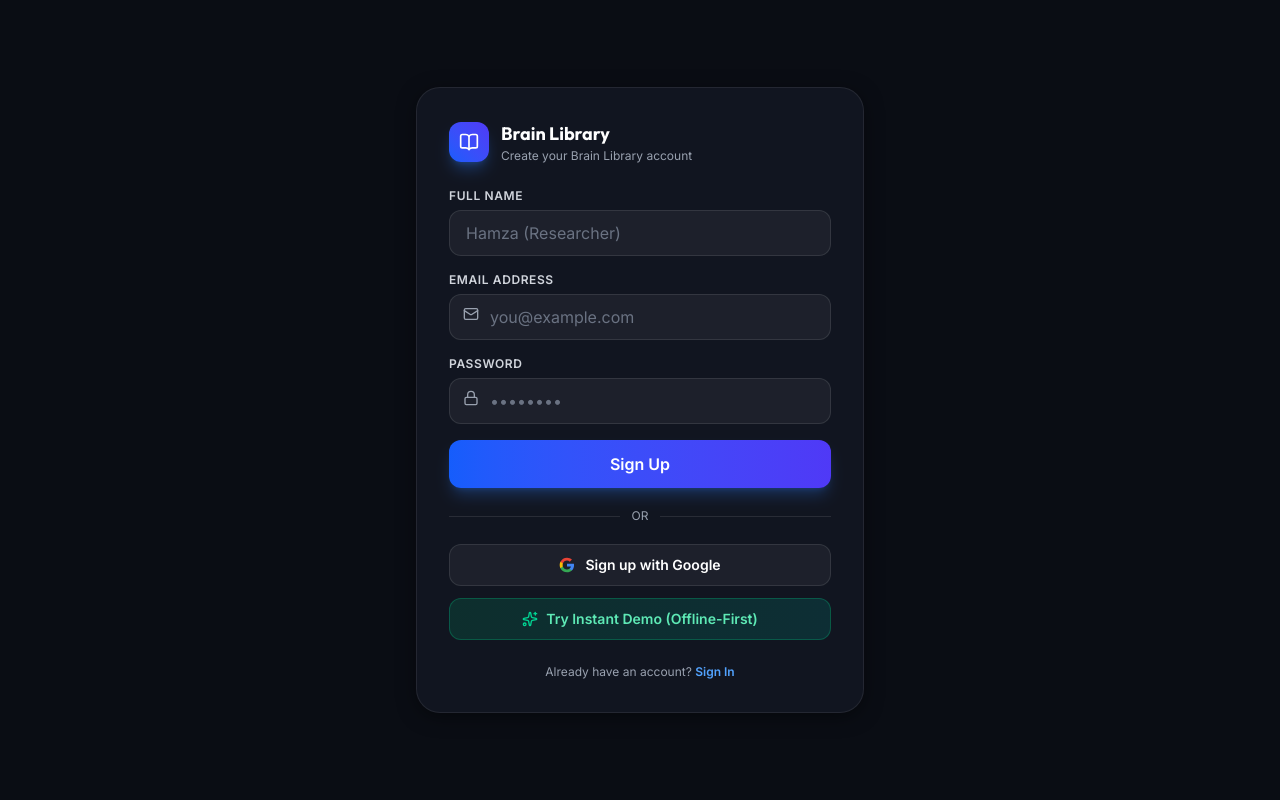
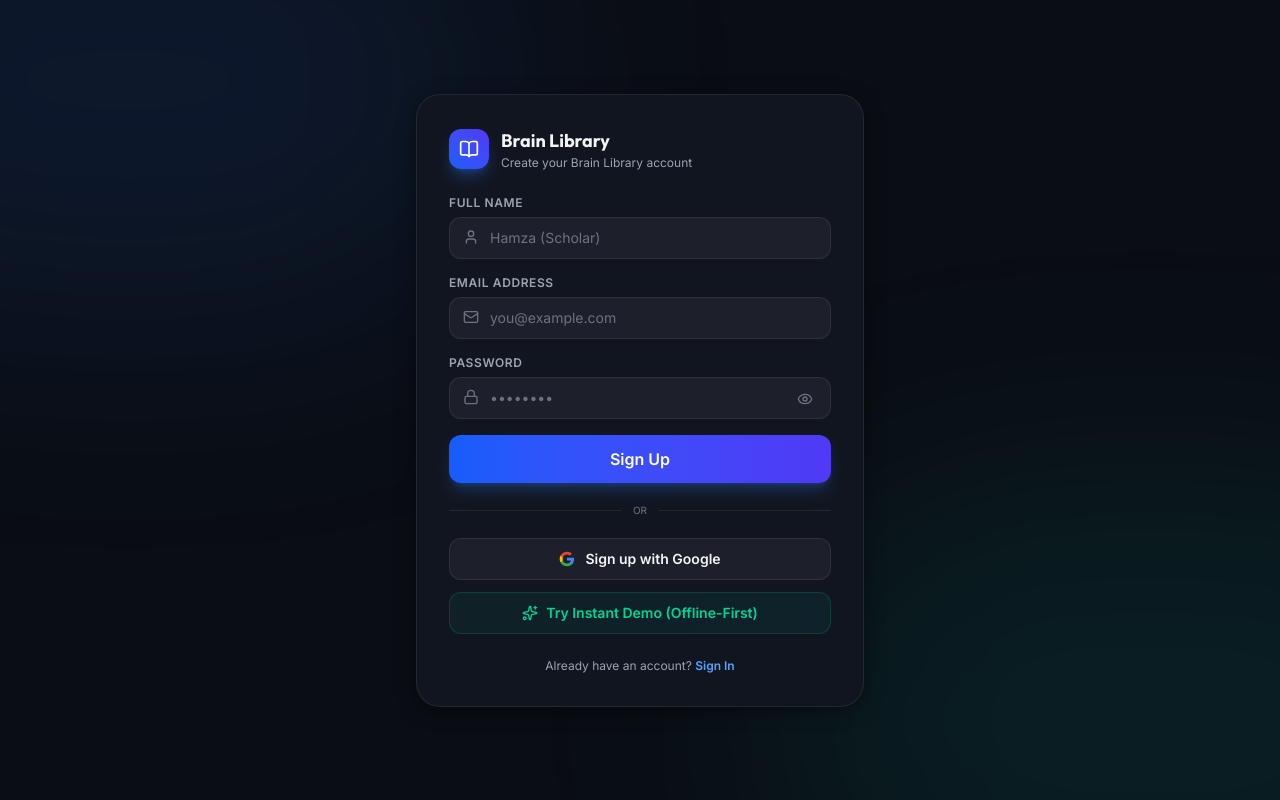
Before and after one commit to AliAhmedoo5/brainlibrary, a Next.js app: page /signup in a window 1280 px wide. Built offline with nearby package versions, Linux system fonts and the light colour scheme; no server answers; a web font is replaced by a local one.

Commit message:
Redesign login/signup UI: add password toggle, improve typography, auto-fallback for unconfigured Firebase

```diff
--- a/src/app/(auth)/login/page.tsx
+++ b/src/app/(auth)/login/page.tsx
@@ -4,8 +4,9 @@
 import { useRouter } from 'next/navigation';
 import { useAuth, formatAuthError } from '@/hooks/useAuth';
 import { useLocale } from '@/lib/i18n/LocaleContext';
-import { Mail, Lock, Sparkles, BookOpen, Loader2, CheckCircle2, AlertCircle } from 'lucide-react';
+import { Mail, Lock, Sparkles, BookOpen, Loader2, CheckCircle2, AlertCircle, Eye, EyeOff, CloudOff } from 'lucide-react';
 import Link from 'next/link';
+import { isFirebaseConfigured } from '@/lib/firebase';
 
 export default function LoginPage() {
   const router = useRouter();
@@ -13,6 +14,7 @@
   const { signInWithEmail, signInWithGoogle, signInAsDemo } = useAuth();
   const [email, setEmail] = useState('');
   const [password, setPassword] = useState('');
+  const [showPassword, setShowPassword] = useState(false);
   const [error, setError] = useState('');
   const [success, setSuccess] = useState('');
   const [loading, setLoading] = useState(false);
@@ -20,6 +22,7 @@
 
   const handleLogin = async (e: React.FormEvent) => {
     e.preventDefault();
+    if (!isFirebaseConfigured) return;
     setError('');
     setSuccess('');
     setLoading(true);
@@ -37,6 +40,7 @@
   };
 
   const handleGoogleLogin = async () => {
+    if (!isFirebaseConfigured) return;
     setError('');
     setSuccess('');
     setGoogleLoading(true);
@@ -56,17 +60,32 @@
   const isBusy = loading || googleLoading;
 
   return (
-    <div className="min-h-screen flex items-center justify-center p-4">
-      <div className="glass-panel w-full max-w-md rounded-3xl p-8 shadow-2xl border border-white/10">
+    <div className="min-h-screen flex items-center justify-center p-4 relative overflow-hidden bg-[var(--bg-canvas)]">
+      {/* Decorative Gradient Background Elements */}
+      <div className="absolute top-[-20%] left-[-20%] w-[60%] h-[60%] rounded-full bg-blue-500/10 blur-[120px] pointer-events-none" />
+      <div className="absolute bottom-[-20%] right-[-20%] w-[60%] h-[60%] rounded-full bg-teal-500/10 blur-[120px] pointer-events-none" />
+
+      <div className="glass-panel w-full max-w-md rounded-3xl p-8 shadow-2xl border border-[var(--border-color)] bg-[var(--bg-surface)] text-[var(--text-primary)] transition-all duration-300 relative z-10">
         <div className="flex items-center gap-3 mb-6">
           <div className="w-10 h-10 rounded-xl bg-gradient-to-tr from-blue-600 to-indigo-600 flex items-center justify-center shadow-lg shadow-blue-500/30 text-white font-bold">
             <BookOpen className="w-5 h-5" />
           </div>
           <div>
-            <h1 className="text-lg font-bold text-white">{dict.appTitle}</h1>
-            <p className="text-xs text-gray-400">{dict.welcomeBack}</p>
+            <h1 className="text-lg font-bold text-[var(--text-primary)]">{dict.appTitle}</h1>
+            <p className="text-xs text-[var(--text-secondary)]">{dict.welcomeBack}</p>
           </div>
         </div>
+
+        {/* Firebase Config warning / Mode Selector */}
+        {!isFirebaseConfigured && (
+          <div className="mb-5 p-4 rounded-2xl bg-amber-500/10 border border-amber-500/20 text-xs text-amber-300 flex items-start gap-3 animate-fadeIn">
+            <CloudOff className="w-4 h-4 text-amber-400 shrink-0 mt-0.5" />
+            <div>
+              <p className="font-semibold text-amber-200 mb-0.5">Local Mode Active</p>
+              <p className="text-gray-400 leading-normal">Cloud sync (Email/Google login) is disabled because Firebase credentials are not configured in `.env.local`. You can start writing instantly in offline-first Demo Mode.</p>
+            </div>
+          </div>
+        )}
 
         {/* Error Banner */}
         {error && (
@@ -84,13 +103,33 @@
           </div>
         )}
 
+        {/* Demo Mode - Primary choice if Firebase isn't configured */}
+        {!isFirebaseConfigured ? (
+          <div className="space-y-4">
+            <button
+              type="button"
+              onClick={async () => {
+                await signInAsDemo();
+                router.push('/');
+              }}
+              className="w-full py-3.5 rounded-xl text-sm font-semibold bg-gradient-to-r from-blue-600 to-indigo-600 text-white hover:from-blue-500 hover:to-indigo-500 shadow-lg shadow-blue-500/25 transition-all duration-200 transform hover:scale-[1.01] flex items-center justify-center gap-2"
+            >
+              <Sparkles className="w-4 h-4 text-white" />
+              <span>{dict.continueAsDemo}</span>
+            </button>
+
+            <div className="pt-2 text-center">
+              <p className="text-[10px] text-gray-500">All features (Urdu Nastaliq, local storage, rich-text editor, categories) are fully functional offline.</p>
+            </div>
+          </div>
+        ) : (
           <form onSubmit={handleLogin} className="space-y-4">
             <div>
-            <label className="block text-xs font-semibold text-gray-300 uppercase tracking-wider mb-1.5">
+              <label className="block text-xs font-semibold text-[var(--text-secondary)] uppercase tracking-wider mb-1.5">
                 {dict.emailLabel}
               </label>
               <div className="relative">
-              <Mail className="absolute left-3.5 top-3 w-4 h-4 text-gray-400" />
+                <Mail className="absolute left-3.5 top-3 w-4 h-4 text-[var(--text-muted)]" />
                 <input
                   type="email"
                   required
@@ -98,26 +137,37 @@
                   value={email}
                   onChange={(e) => setEmail(e.target.value)}
                   placeholder="you@example.com"
-                className="w-full pl-10 pr-4 py-2.5 rounded-xl bg-white/5 border border-white/10 text-white placeholder-gray-500 focus:outline-none focus:border-blue-500 disabled:opacity-50 transition"
+                  className="w-full pl-10 pr-4 py-2.5 rounded-xl bg-[var(--bg-subtle)] border border-[var(--border-color)] text-[var(--text-primary)] placeholder-[var(--text-muted)] focus:outline-none focus:border-blue-500 text-sm disabled:opacity-50 transition"
                 />
               </div>
             </div>
 
             <div>
-            <label className="block text-xs font-semibold text-gray-300 uppercase tracking-wider mb-1.5">
+              <label className="block text-xs font-semibold text-[var(--text-secondary)] uppercase tracking-wider mb-1.5">
                 {dict.passwordLabel}
               </label>
               <div className="relative">
-              <Lock className="absolute left-3.5 top-3 w-4 h-4 text-gray-400" />
+                <Lock className="absolute left-3.5 top-3 w-4 h-4 text-[var(--text-muted)]" />
                 <input
-                type="password"
+                  type={showPassword ? "text" : "password"}
                   required
                   disabled={isBusy}
                   value={password}
                   onChange={(e) => setPassword(e.target.value)}
                   placeholder="••••••••"
-                className="w-full pl-10 pr-4 py-2.5 rounded-xl bg-white/5 border border-white/10 text-white placeholder-gray-500 focus:outline-none focus:border-blue-500 disabled:opacity-50 transition"
+                  className="w-full pl-10 pr-11 py-2.5 rounded-xl bg-[var(--bg-subtle)] border border-[var(--border-color)] text-[var(--text-primary)] placeholder-[var(--text-muted)] focus:outline-none focus:border-blue-500 text-sm disabled:opacity-50 transition"
                 />
+                <button
+                  type="button"
+                  onClick={() => setShowPassword(!showPassword)}
+                  className="absolute right-3.5 top-2.5 p-1 rounded-md text-[var(--text-muted)] hover:text-[var(--text-secondary)] focus:outline-none"
+                >
+                  {showPassword ? (
+                    <EyeOff className="w-4 h-4" />
+                  ) : (
+                    <Eye className="w-4 h-4" />
+                  )}
+                </button>
               </div>
             </div>
 
@@ -136,11 +186,14 @@
               )}
             </button>
           </form>
+        )}
 
+        {isFirebaseConfigured && (
+          <>
             <div className="my-5 flex items-center">
-          <div className="flex-1 h-px bg-white/10" />
-          <span className="px-3 text-xs text-gray-400 uppercase">OR</span>
-          <div className="flex-1 h-px bg-white/10" />
+              <div className="flex-1 h-px bg-[var(--border-color)]" />
+              <span className="px-3 text-[10px] text-[var(--text-muted)] uppercase">OR</span>
+              <div className="flex-1 h-px bg-[var(--border-color)]" />
             </div>
 
             <div className="space-y-3">
@@ -148,7 +201,7 @@
                 type="button"
                 disabled={isBusy}
                 onClick={handleGoogleLogin}
-            className="w-full py-2.5 rounded-xl text-sm font-semibold bg-white/5 hover:bg-white/10 border border-white/10 text-white transition disabled:opacity-50 flex items-center justify-center gap-2.5"
+                className="w-full py-2.5 rounded-xl text-sm font-semibold bg-[var(--bg-subtle)] hover:bg-[var(--bg-subtle-hover)] border border-[var(--border-color)] text-[var(--text-primary)] transition disabled:opacity-50 flex items-center justify-center gap-2.5"
               >
                 {googleLoading ? (
                   <>
@@ -187,19 +240,21 @@
                   await signInAsDemo();
                   router.push('/');
                 }}
-            className="w-full py-2.5 rounded-xl text-sm font-semibold bg-gradient-to-r from-emerald-600/20 to-teal-600/20 hover:from-emerald-600/30 hover:to-teal-600/30 border border-emerald-500/30 text-emerald-300 transition disabled:opacity-50 flex items-center justify-center gap-2"
+                className="w-full py-2.5 rounded-xl text-sm font-semibold bg-gradient-to-r from-emerald-600/10 to-teal-600/10 hover:from-emerald-600/20 hover:to-teal-600/20 border border-emerald-500/20 text-emerald-400 transition disabled:opacity-50 flex items-center justify-center gap-2"
               >
                 <Sparkles className="w-4 h-4 text-emerald-400" />
                 <span>{dict.continueAsDemo}</span>
               </button>
             </div>
 
-        <div className="mt-6 text-center text-xs text-gray-400">
+            <div className="mt-6 text-center text-xs text-[var(--text-secondary)]">
               <span>{dict.noAccountPrompt} </span>
               <Link href="/signup" className="text-blue-400 font-semibold hover:underline">
                 {dict.signUp}
               </Link>
             </div>
+          </>
+        )}
       </div>
     </div>
   );
--- a/src/app/(auth)/signup/page.tsx
+++ b/src/app/(auth)/signup/page.tsx
@@ -4,8 +4,9 @@
 import { useRouter } from 'next/navigation';
 import { useAuth, formatAuthError } from '@/hooks/useAuth';
 import { useLocale } from '@/lib/i18n/LocaleContext';
-import { Mail, Lock, Sparkles, BookOpen, Loader2, CheckCircle2, AlertCircle } from 'lucide-react';
+import { Mail, Lock, Sparkles, BookOpen, Loader2, CheckCircle2, AlertCircle, Eye, EyeOff, CloudOff, User } from 'lucide-react';
 import Link from 'next/link';
+import { isFirebaseConfigured } from '@/lib/firebase';
 
 export default function SignupPage() {
   const router = useRouter();
@@ -14,6 +15,7 @@
   const [email, setEmail] = useState('');
   const [password, setPassword] = useState('');
   const [name, setName] = useState('');
+  const [showPassword, setShowPassword] = useState(false);
   const [error, setError] = useState('');
   const [success, setSuccess] = useState('');
   const [loading, setLoading] = useState(false);
@@ -21,6 +23,7 @@
 
   const handleSignup = async (e: React.FormEvent) => {
     e.preventDefault();
+    if (!isFirebaseConfigured) return;
     setError('');
     setSuccess('');
     setLoading(true);
@@ -38,6 +41,7 @@
   };
 
   const handleGoogleSignup = async () => {
+    if (!isFirebaseConfigured) return;
     setError('');
     setSuccess('');
     setGoogleLoading(true);
@@ -57,17 +61,32 @@
   const isBusy = loading || googleLoading;
 
   return (
-    <div className="min-h-screen flex items-center justify-center p-4">
-      <div className="glass-panel w-full max-w-md rounded-3xl p-8 shadow-2xl border border-white/10">
+    <div className="min-h-screen flex items-center justify-center p-4 relative overflow-hidden bg-[var(--bg-canvas)]">
+      {/* Decorative Gradient Background Elements */}
+      <div className="absolute top-[-20%] left-[-20%] w-[60%] h-[60%] rounded-full bg-blue-500/10 blur-[120px] pointer-events-none" />
+      <div className="absolute bottom-[-20%] right-[-20%] w-[60%] h-[60%] rounded-full bg-teal-500/10 blur-[120px] pointer-events-none" />
+
+      <div className="glass-panel w-full max-w-md rounded-3xl p-8 shadow-2xl border border-[var(--border-color)] bg-[var(--bg-surface)] text-[var(--text-primary)] transition-all duration-300 relative z-10">
         <div className="flex items-center gap-3 mb-6">
           <div className="w-10 h-10 rounded-xl bg-gradient-to-tr from-blue-600 to-indigo-600 flex items-center justify-center shadow-lg shadow-blue-500/30 text-white font-bold">
             <BookOpen className="w-5 h-5" />
           </div>
           <div>
-            <h1 className="text-lg font-bold text-white">{dict.appTitle}</h1>
-            <p className="text-xs text-gray-400">{dict.createAccount}</p>
+            <h1 className="text-lg font-bold text-[var(--text-primary)]">{dict.appTitle}</h1>
+            <p className="text-xs text-[var(--text-secondary)]">{dict.createAccount}</p>
           </div>
         </div>
+
+        {/* Firebase Config warning / Mode Selector */}
+        {!isFirebaseConfigured && (
+          <div className="mb-5 p-4 rounded-2xl bg-amber-500/10 border border-amber-500/20 text-xs text-amber-300 flex items-start gap-3 animate-fadeIn">
+            <CloudOff className="w-4 h-4 text-amber-400 shrink-0 mt-0.5" />
+            <div>
+              <p className="font-semibold text-amber-200 mb-0.5">Local Mode Active</p>
+              <p className="text-gray-400 leading-normal">Cloud sync (Email/Google signup) is disabled because Firebase credentials are not configured in `.env.local`. You can start writing instantly in offline-first Demo Mode.</p>
+            </div>
+          </div>
+        )}
 
         {/* Error Banner */}
         {error && (
@@ -85,28 +104,51 @@
           </div>
         )}
 
+        {/* Demo Mode - Primary choice if Firebase isn't configured */}
+        {!isFirebaseConfigured ? (
+          <div className="space-y-4">
+            <button
+              type="button"
+              onClick={async () => {
+                await signInAsDemo();
+                router.push('/');
+              }}
+              className="w-full py-3.5 rounded-xl text-sm font-semibold bg-gradient-to-r from-blue-600 to-indigo-600 text-white hover:from-blue-500 hover:to-indigo-500 shadow-lg shadow-blue-500/25 transition-all duration-200 transform hover:scale-[1.01] flex items-center justify-center gap-2"
+            >
+              <Sparkles className="w-4 h-4 text-white" />
+              <span>{dict.continueAsDemo}</span>
+            </button>
+
+            <div className="pt-2 text-center">
+              <p className="text-[10px] text-gray-500">All features (Urdu Nastaliq, local storage, rich-text editor, categories) are fully functional offline.</p>
+            </div>
+          </div>
+        ) : (
           <form onSubmit={handleSignup} className="space-y-4">
             <div>
-            <label className="block text-xs font-semibold text-gray-300 uppercase tracking-wider mb-1.5">
+              <label className="block text-xs font-semibold text-[var(--text-secondary)] uppercase tracking-wider mb-1.5">
                 Full Name
               </label>
+              <div className="relative">
+                <User className="absolute left-3.5 top-3 w-4 h-4 text-[var(--text-muted)]" />
                 <input
                   type="text"
                   required
                   disabled={isBusy}
                   value={name}
                   onChange={(e) => setName(e.target.value)}
-              placeholder="Hamza (Researcher)"
-              className="w-full px-4 py-2.5 rounded-xl bg-white/5 border border-white/10 text-white placeholder-gray-500 focus:outline-none focus:border-blue-500 disabled:opacity-50 transition"
+                  placeholder="Hamza (Scholar)"
+                  className="w-full pl-10 pr-4 py-2.5 rounded-xl bg-[var(--bg-subtle)] border border-[var(--border-color)] text-[var(--text-primary)] placeholder-[var(--text-muted)] focus:outline-none focus:border-blue-500 text-sm disabled:opacity-50 transition"
                 />
+              </div>
             </div>
 
             <div>
-            <label className="block text-xs font-semibold text-gray-300 uppercase tracking-wider mb-1.5">
+              <label className="block text-xs font-semibold text-[var(--text-secondary)] uppercase tracking-wider mb-1.5">
                 {dict.emailLabel}
               </label>
               <div className="relative">
-              <Mail className="absolute left-3.5 top-3 w-4 h-4 text-gray-400" />
+                <Mail className="absolute left-3.5 top-3 w-4 h-4 text-[var(--text-muted)]" />
                 <input
                   type="email"
                   required
@@ -114,26 +156,37 @@
                   value={email}
                   onChange={(e) => setEmail(e.target.value)}
                   placeholder="you@example.com"
-                className="w-full pl-10 pr-4 py-2.5 rounded-xl bg-white/5 border border-white/10 text-white placeholder-gray-500 focus:outline-none focus:border-blue-500 disabled:opacity-50 transition"
+                  className="w-full pl-10 pr-4 py-2.5 rounded-xl bg-[var(--bg-subtle)] border border-[var(--border-color)] text-[var(--text-primary)] placeholder-[var(--text-muted)] focus:outline-none focus:border-blue-500 text-sm disabled:opacity-50 transition"
                 />
               </div>
             </div>
 
             <div>
-            <label className="block text-xs font-semibold text-gray-300 uppercase tracking-wider mb-1.5">
+              <label className="block text-xs font-semibold text-[var(--text-secondary)] uppercase tracking-wider mb-1.5">
                 {dict.passwordLabel}
               </label>
               <div className="relative">
-              <Lock className="absolute left-3.5 top-3 w-4 h-4 text-gray-400" />
+                <Lock className="absolute left-3.5 top-3 w-4 h-4 text-[var(--text-muted)]" />
                 <input
-                type="password"
+                  type={showPassword ? "text" : "password"}
                   required
                   disabled={isBusy}
                   value={password}
                   onChange={(e) => setPassword(e.target.value)}
                   placeholder="••••••••"
-                className="w-full pl-10 pr-4 py-2.5 rounded-xl bg-white/5 border border-white/10 text-white placeholder-gray-500 focus:outline-none focus:border-blue-500 disabled:opacity-50 transition"
+                  className="w-full pl-10 pr-11 py-2.5 rounded-xl bg-[var(--bg-subtle)] border border-[var(--border-color)] text-[var(--text-primary)] placeholder-[var(--text-muted)] focus:outline-none focus:border-blue-500 text-sm disabled:opacity-50 transition"
                 />
+                <button
+                  type="button"
+                  onClick={() => setShowPassword(!showPassword)}
+                  className="absolute right-3.5 top-2.5 p-1 rounded-md text-[var(--text-muted)] hover:text-[var(--text-secondary)] focus:outline-none"
+                >
+                  {showPassword ? (
+                    <EyeOff className="w-4 h-4" />
+                  ) : (
+                    <Eye className="w-4 h-4" />
+                  )}
+                </button>
               </div>
             </div>
 
@@ -152,11 +205,14 @@
               )}
             </button>
           </form>
+        )}
 
+        {isFirebaseConfigured && (
+          <>
             <div className="my-5 flex items-center">
-          <div className="flex-1 h-px bg-white/10" />
-          <span className="px-3 text-xs text-gray-400 uppercase">OR</span>
-          <div className="flex-1 h-px bg-white/10" />
+              <div className="flex-1 h-px bg-[var(--border-color)]" />
+              <span className="px-3 text-[10px] text-[var(--text-muted)] uppercase">OR</span>
+              <div className="flex-1 h-px bg-[var(--border-color)]" />
             </div>
 
             <div className="space-y-3">
@@ -164,7 +220,7 @@
                 type="button"
                 disabled={isBusy}
                 onClick={handleGoogleSignup}
-            className="w-full py-2.5 rounded-xl text-sm font-semibold bg-white/5 hover:bg-white/10 border border-white/10 text-white transition disabled:opacity-50 flex items-center justify-center gap-2.5"
+                className="w-full py-2.5 rounded-xl text-sm font-semibold bg-[var(--bg-subtle)] hover:bg-[var(--bg-subtle-hover)] border border-[var(--border-color)] text-[var(--text-primary)] transition disabled:opacity-50 flex items-center justify-center gap-2.5"
               >
                 {googleLoading ? (
                   <>
@@ -203,19 +259,21 @@
                   await signInAsDemo();
                   router.push('/');
                 }}
-            className="w-full py-2.5 rounded-xl text-sm font-semibold bg-gradient-to-r from-emerald-600/20 to-teal-600/20 hover:from-emerald-600/30 hover:to-teal-600/30 border border-emerald-500/30 text-emerald-300 transition disabled:opacity-50 flex items-center justify-center gap-2"
+                className="w-full py-2.5 rounded-xl text-sm font-semibold bg-gradient-to-r from-emerald-600/10 to-teal-600/10 hover:from-emerald-600/20 hover:to-teal-600/20 border border-emerald-500/20 text-emerald-400 transition disabled:opacity-50 flex items-center justify-center gap-2"
               >
                 <Sparkles className="w-4 h-4 text-emerald-400" />
                 <span>{dict.continueAsDemo}</span>
               </button>
             </div>
 
-        <div className="mt-6 text-center text-xs text-gray-400">
+            <div className="mt-6 text-center text-xs text-[var(--text-secondary)]">
               <span>{dict.haveAccountPrompt} </span>
               <Link href="/login" className="text-blue-400 font-semibold hover:underline">
                 {dict.signIn}
               </Link>
             </div>
+          </>
+        )}
       </div>
     </div>
   );
```
Lines whose indentation alone changed are shown as unchanged.
